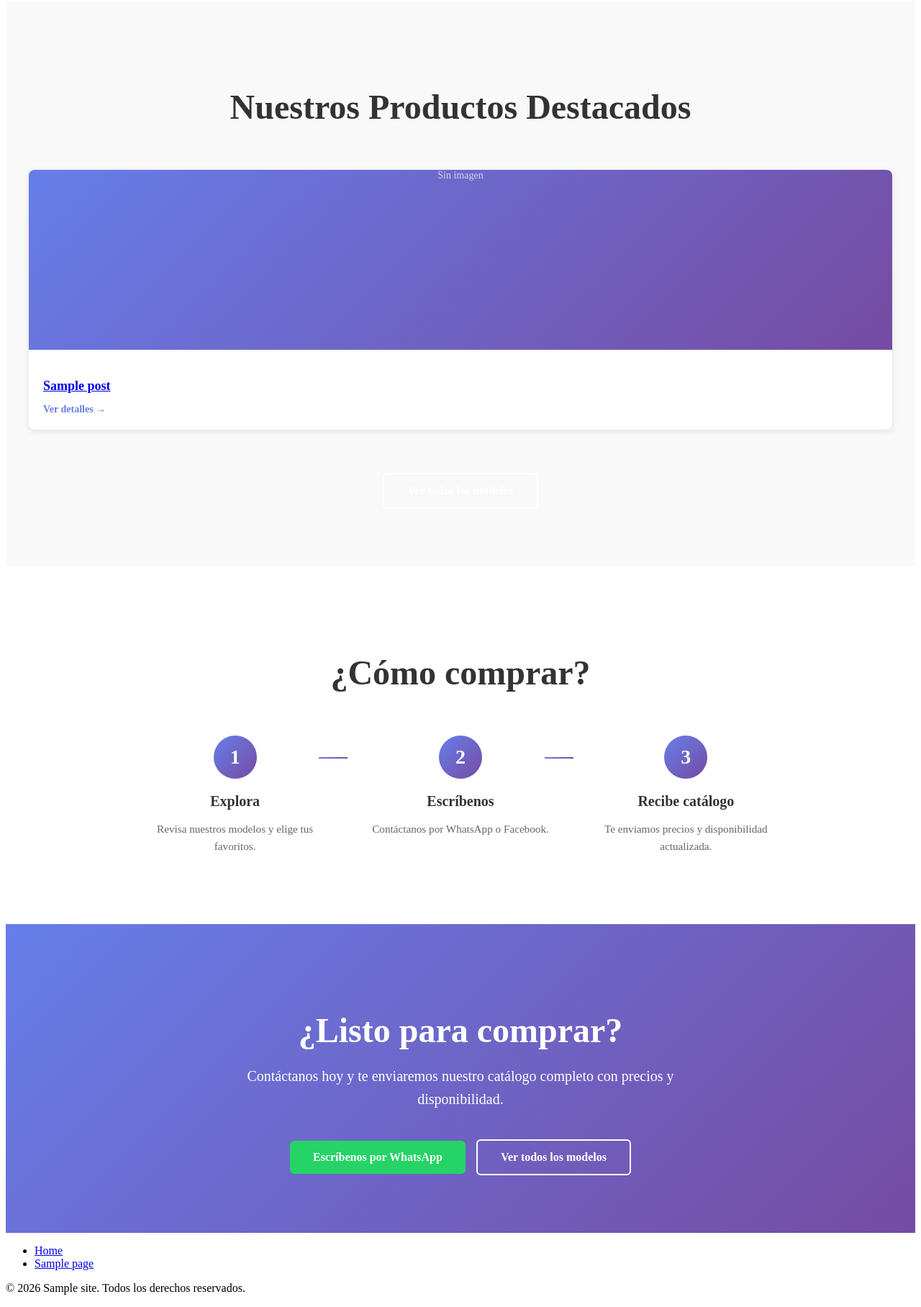
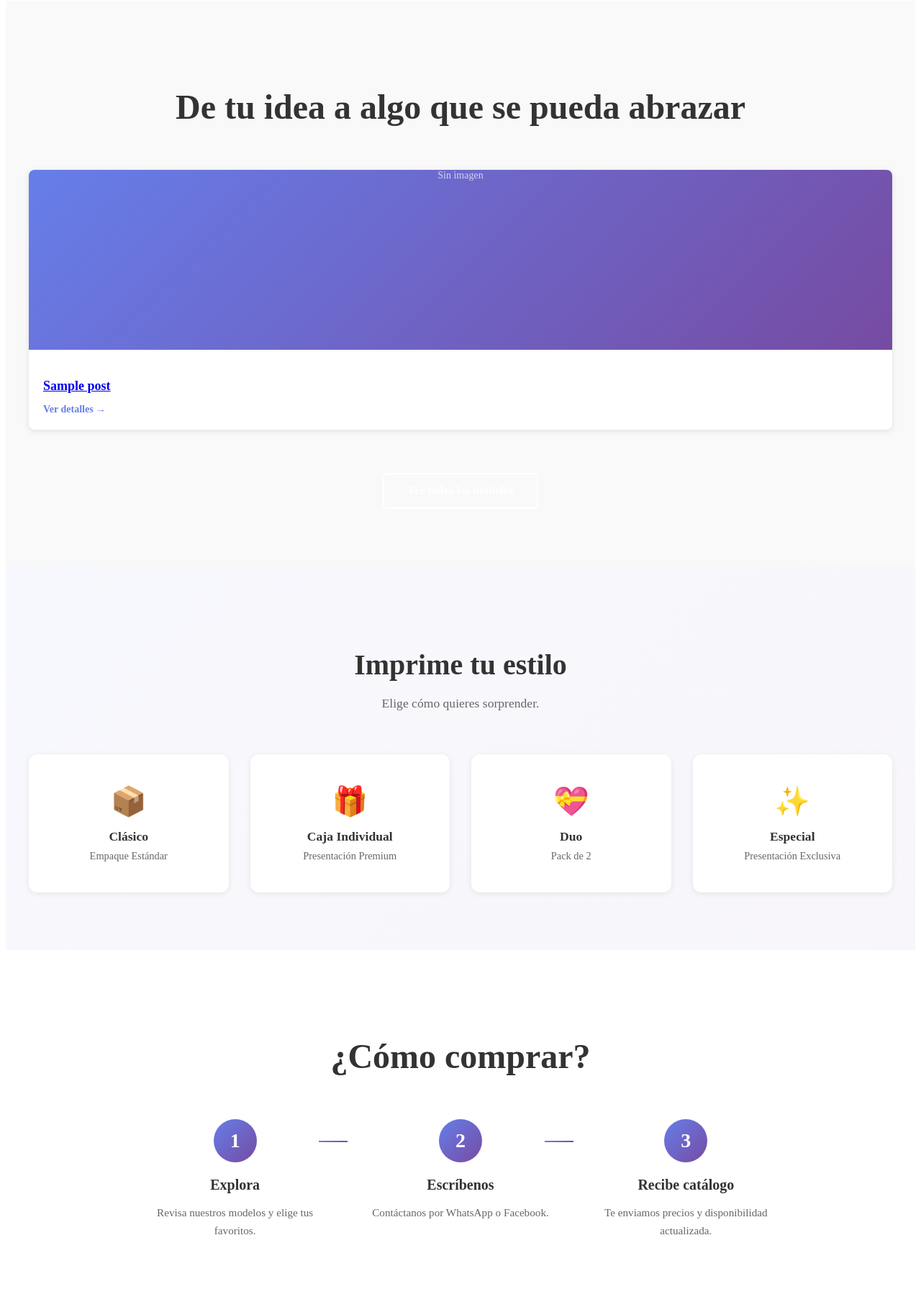
Before and after one commit to KimahriR/ucondieresis-wordpress, a WordPress theme: template wp-content/themes/ucondieresis/front-page.php in a window 1280 px wide. Shown: the part 1481-3297 px from the top of the page at 72% size. Run offline with PHP 8.4 and a stand-in for WordPress, Linux system fonts and the light colour scheme; the site name, menu and one post (Sample post) are stand-ins, and other content is empty.

Commit message:
refactor: align messaging with brand voice + add presentation section
- Updated hero.php: Changed to emotional copy "Cada detalle cuenta una historia..."
- Updated featured.php: Changed title to "De tu idea a algo que se pueda abrazar"
- Updated cta.php: Changed to "Hagamos juntos un regalo que sí emocione"
- Created presentation.php: New "Imprime tu estilo" section with 4 contextual options (Clásico, Caja Individual, Duo, Especial)
- Updated front-page.php: Added get_template_part() call for presentation section between featured and how-to-buy

This completes the emotional journey alignment:
1. Hero (emotion)
2. Occasions (self-identification)
3. Featured (product discovery)
4. Presentation (experience options)
5. How-to-buy (process clarity)
6. CTA (conversion)

```diff
--- a/wp-content/themes/ucondieresis/front-page.php
+++ b/wp-content/themes/ucondieresis/front-page.php
@@ -14,6 +14,7 @@
     <?php get_template_part('template-parts/home/hero'); ?>
     <?php get_template_part('template-parts/home/occasions'); ?>
     <?php get_template_part('template-parts/home/featured'); ?>
+    <?php get_template_part('template-parts/home/presentation'); ?>
     <?php get_template_part('template-parts/home/how-to-buy'); ?>
     <?php get_template_part('template-parts/home/cta'); ?>
 </main>
--- a/wp-content/themes/ucondieresis/template-parts/home/cta.php
+++ b/wp-content/themes/ucondieresis/template-parts/home/cta.php
@@ -14,7 +14,7 @@
 <section class="cta-section">
   <div class="cta-content">
     <h2 class="cta__title">
-      <?php esc_html_e('¿Listo para comprar?', 'ucondieresis'); ?>
+      <?php esc_html_e('Hagamos juntos un regalo que sí emocione', 'ucondieresis'); ?>
     </h2>
     <p class="cta__subtitle">
       <?php esc_html_e('Contáctanos hoy y te enviaremos nuestro catálogo completo con precios y disponibilidad.', 'ucondieresis'); ?>
--- a/wp-content/themes/ucondieresis/template-parts/home/featured.php
+++ b/wp-content/themes/ucondieresis/template-parts/home/featured.php
@@ -9,7 +9,7 @@
 <section class="featured">
   <div class="featured__container">
     <h2 class="featured__title">
-      <?php esc_html_e('Nuestros Productos Destacados', 'ucondieresis'); ?>
+      <?php esc_html_e('De tu idea a algo que se pueda abrazar', 'ucondieresis'); ?>
     </h2>
 
     <div class="featured__grid">
--- a/wp-content/themes/ucondieresis/template-parts/home/hero.php
+++ b/wp-content/themes/ucondieresis/template-parts/home/hero.php
@@ -14,10 +14,10 @@
 <section class="hero">
   <div class="hero__content">
     <h1 class="hero__title">
-      <?php esc_html_e('Descubre nuestros modelos disponibles', 'ucondieresis'); ?>
+      <?php esc_html_e('Cada detalle cuenta una historia.', 'ucondieresis'); ?>
     </h1>
     <p class="hero__subtitle">
-      <?php esc_html_e('Solicita catálogo actualizado por WhatsApp.', 'ucondieresis'); ?>
+      <?php esc_html_e('Nosotros la convertimos en un regalo que emocione.', 'ucondieresis'); ?>
     </p>
 
     <div class="hero__buttons">
--- /dev/null
+++ b/wp-content/themes/ucondieresis/template-parts/home/presentation.php
@@ -0,0 +1,82 @@
+<?php
+/**
+ * Template Part: Presentation Section
+ *
+ * @package Ucondieresis
+ */
+
+// Get WhatsApp number safely
+$whatsapp_number = function_exists('ucondieresis_get_whatsapp_number')
+    ? ucondieresis_get_whatsapp_number()
+    : get_option('ucondieresis_whatsapp_numero', '34600123456');
+
+$whatsapp_number_clean = preg_replace('/\D/', '', $whatsapp_number);
+?>
+
+<section class="presentation" style="padding: 80px 20px; background: linear-gradient(135deg, rgba(102, 126, 234, 0.05) 0%, rgba(118, 75, 162, 0.05) 100%);">
+  <div class="presentation__container" style="max-width: 1200px; margin: 0 auto;">
+    <h2 class="presentation__title" style="font-size: 2.5rem; font-weight: 700; text-align: center; margin-bottom: 20px; color: #333;">
+      Imprime tu estilo
+    </h2>
+
+    <p class="presentation__subtitle" style="font-size: 1.1rem; text-align: center; color: #666; margin-bottom: 60px; max-width: 600px; margin-left: auto; margin-right: auto;">
+      Elige cómo quieres sorprender.
+    </p>
+
+    <div class="presentation__grid" style="display: grid; grid-template-columns: repeat(auto-fit, minmax(200px, 1fr)); gap: 30px;">
+
+      <?php
+      // Presentación options
+      $presentations = array(
+          array(
+              'emoji' => '📦',
+              'title' => 'Clásico',
+              'desc' => 'Empaque Estándar',
+              'text' => 'Hola, quiero empaque clásico para mi regalo personalizado'
+          ),
+          array(
+              'emoji' => '🎁',
+              'title' => 'Caja Individual',
+              'desc' => 'Presentación Premium',
+              'text' => 'Hola, quiero una caja individual para mi regalo personalizado'
+          ),
+          array(
+              'emoji' => '💝',
+              'title' => 'Duo',
+              'desc' => 'Pack de 2',
+              'text' => 'Hola, quiero presentación Duo para mis regalos personalizados'
+          ),
+          array(
+              'emoji' => '✨',
+              'title' => 'Especial',
+              'desc' => 'Presentación Exclusiva',
+              'text' => 'Hola, quiero una presentación especial para mi regalo'
+          ),
+      );
+
+      foreach ($presentations as $pres) {
+          $msg_encoded = urlencode($pres['text']);
+          $wa_url = 'https://wa.me/' . $whatsapp_number_clean . '?text=' . $msg_encoded;
+      ?>
+          <a href="<?php echo esc_url($wa_url); ?>"
+             class="presentation-card"
+             style="display: flex; flex-direction: column; align-items: center; justify-content: center; padding: 40px 20px; background: white; color: #333; border-radius: 12px; text-decoration: none; transition: all 0.3s ease; cursor: pointer; box-shadow: 0 2px 8px rgba(0,0,0,0.08); border: 2px solid transparent;"
+             target="_blank"
+             rel="noopener noreferrer"
+             onmouseover="this.style.transform='translateY(-8px)'; this.style.boxShadow='0 12px 32px rgba(102, 126, 234, 0.2)'; this.style.borderColor='#667eea';"
+             onmouseout="this.style.transform='translateY(0)'; this.style.boxShadow='0 2px 8px rgba(0,0,0,0.08)'; this.style.borderColor='transparent';">
+            <div class="presentation-card__emoji" style="font-size: 2.5rem; margin-bottom: 15px;">
+              <?php echo $pres['emoji']; ?>
+            </div>
+            <h3 class="presentation-card__title" style="font-size: 1.1rem; font-weight: 700; margin: 0 0 8px 0; text-align: center;">
+              <?php echo esc_html($pres['title']); ?>
+            </h3>
+            <p class="presentation-card__desc" style="font-size: 0.9rem; color: #666; margin: 0; text-align: center;">
+              <?php echo esc_html($pres['desc']); ?>
+            </p>
+          </a>
+      <?php } ?>
+
+    </div>
+  </div>
+</section>
```
